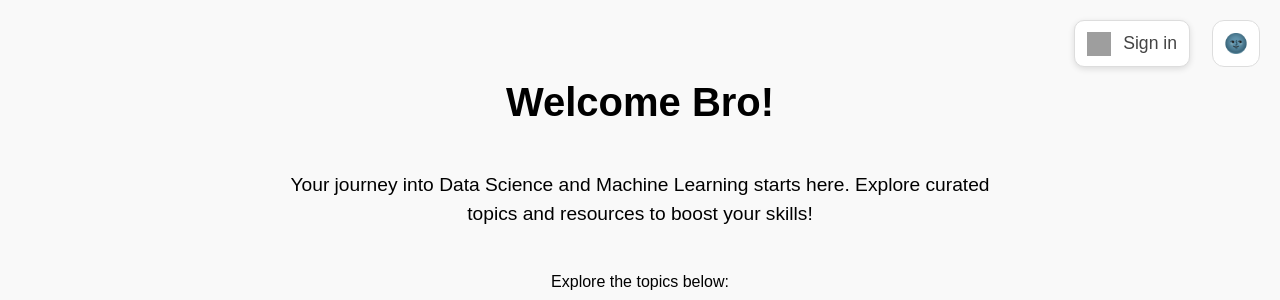
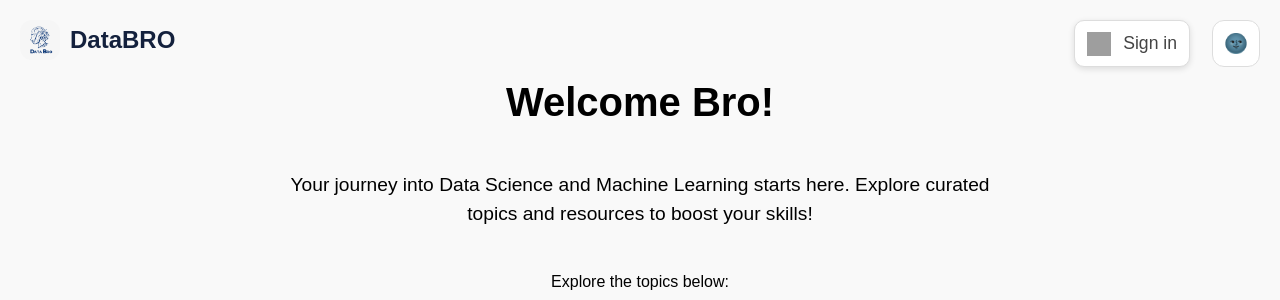
Before and after one commit to Nivin24/DataBRO, a Flask app: page / in a window 1280 px wide. Shown: the top 300 px of the page. Run offline with Flask 3, Linux system fonts and the light colour scheme; grey boxes are pictures that could not be loaded.

Commit message:
Update home.html

```diff
--- a/templates/home.html
+++ b/templates/home.html
@@ -28,6 +28,7 @@
             --icon-hover-bg-color: #0056b3;
             --icon-hover-color: #fff;
             --icon-hover-border-color: #004494;
+            --logo-title-color: #14213d;
         }
 
         [data-theme="dark"] {
@@ -46,6 +47,7 @@
             --icon-hover-bg-color: #5f41af;
             --icon-hover-color: #fff;
             --icon-hover-border-color: #3e1f8b;
+            --logo-title-color: #fff;
         }
 
         body {
@@ -336,6 +338,10 @@
                 max-width: 90vw;
             }
         }
+        .databro-title {
+            color: var(--logo-title-color, #14213d);
+            transition: color 0.3s;
+        }
         </style>
     </head>
     <body>
@@ -362,6 +368,12 @@
             {% endif %}
         </div>
         <!-- sign-in sign out end -->
+        <div class="logo" style="position: fixed; top: 20px; left: 20px; z-index: 1200; display: flex; align-items: center;">
+            <a href="{{ url_for('home') }}" style="text-decoration: none; display: flex; align-items: center;">
+                <img src="{{ url_for('static', filename='databro.png') }}" alt="DataBRO Logo" style="height:40px; border-radius: 30%; vertical-align:middle; margin-right:10px;">
+                <h2 class="databro-title" style="display:inline; vertical-align:middle; margin: 0;">DataBRO</h2>
+            </a>
+        </div>
         <button class="theme-toggle" onclick="toggleTheme()" id="themeToggleButton">🌚</button>
         <h1 class="main-heading" style="margin-top: 80px; font-size: 2.5rem;">
             Welcome{{ " " + user.name.split(' ')[0] + "!" if user else " Bro!" }}
```
